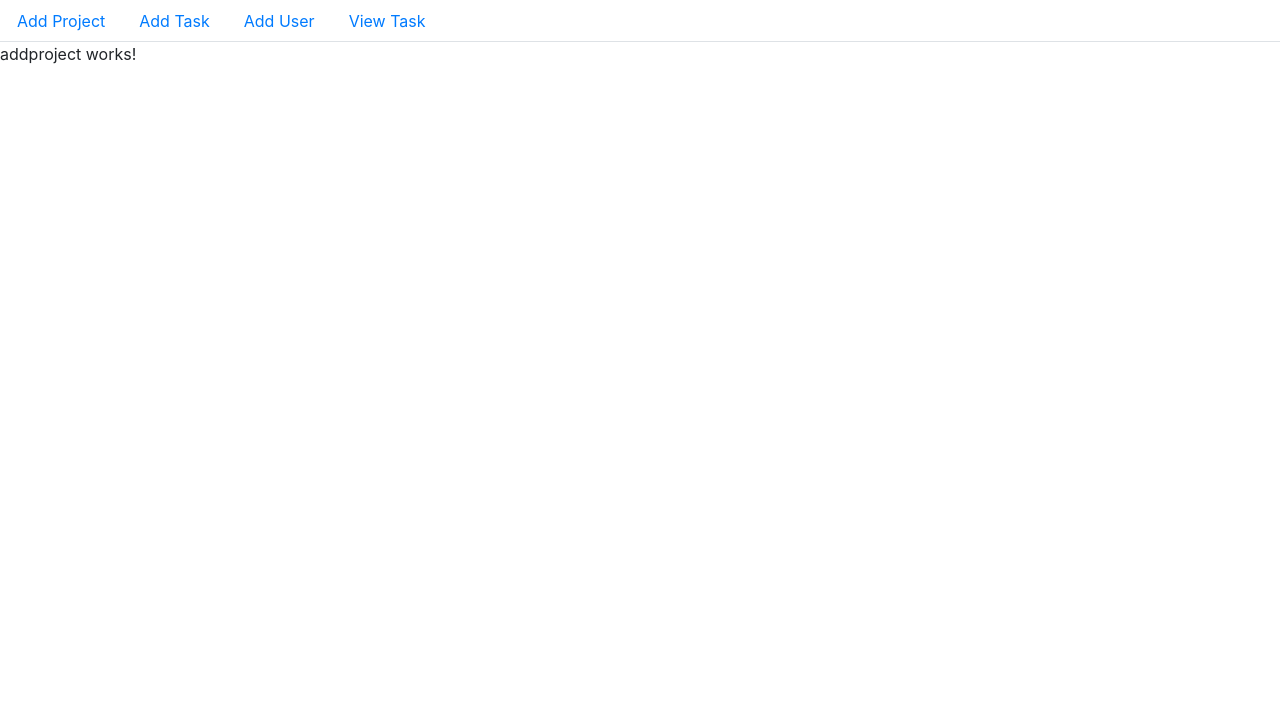
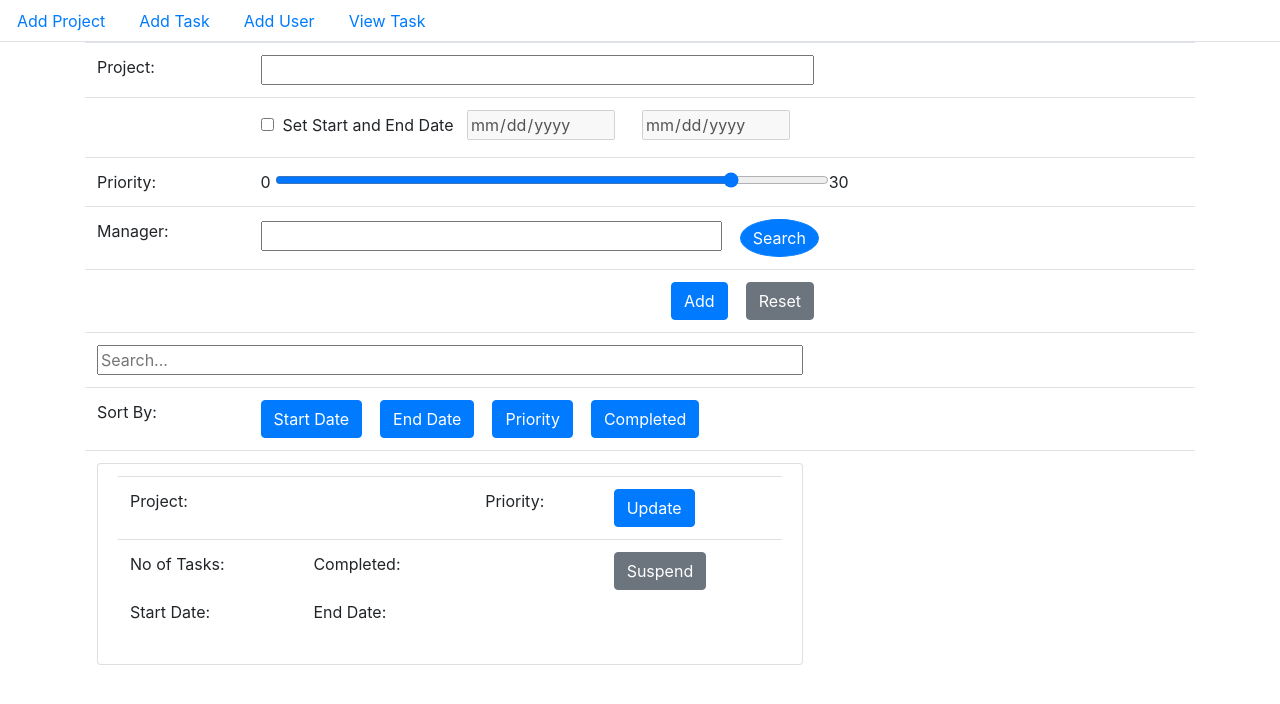
Before and after one commit to abhinavjoshi90/ProjectManagerUI, an Angular app: page / in a window 1280 px wide. Shown: the top 704 px of the page. Built offline with nearby package versions, Linux system fonts and the light colour scheme.

Commit message:
Add project screen UI changes

```diff
--- a/src/app/UI/addproject/addproject.component.html
+++ b/src/app/UI/addproject/addproject.component.html
@@ -1,3 +1,112 @@
-<p>
-  addproject works!
-</p>
+<div class="container">
+  <table class="table">
+    <tr>
+      <td>
+        Project:
+      </td>
+      <td>
+        <input type="text" id="prjName" style="width:60%" />
+      </td>
+    </tr>
+    <tr>
+      <td>
+      </td>
+      <td>
+        <input type="checkbox" name="chkSetDate" id="chkSetDate" />
+        &nbsp;<label for="chkSetDate"> Set Start and End Date</label>
+        &nbsp;&nbsp;<input type="date" disabled="true" id="prjStrtDt" placeholder="Start Date" />
+        &nbsp; &nbsp; &nbsp;<input type="date" disabled="true" id="prjEndDt" placeholder="End Date" />
+      </td>
+    </tr>
+    <tr>
+      <td>
+        Priority:
+      </td>
+      <td>
+        <span>0 </span>
+        <input type="range" id="prjPriority" name="Priority" style="width:60%" min="0" max="30" value="25" />
+        <span>30 </span>
+      </td>
+    </tr>
+    <tr>
+      <td>
+        Manager:
+      </td>
+      <td>
+        <input type="text" id="prjManager" style="width:50%" />
+        &nbsp;&nbsp;
+        <button type="button" id="btnMngrSrch" class="btn btn-primary" style="border-radius:50%">Search</button>
+      </td>
+    </tr>
+    <tr>
+      <td>
+      </td>
+      <td>
+        <div style="width:60%;text-align:right">
+          <button type="button" id="btnAddPrj" class="btn btn-primary">Add</button>
+          &nbsp;&nbsp;
+          <button type="button" id="btnAddPrj" class="btn btn-secondary">Reset</button>
+        </div>
+      </td>
+    </tr>
+    <tr>
+      <td colspan="2">
+        <input type="text" id="srchProject" style="width:65%" placeholder="Search..." />
+      </td>
+    </tr>
+    <tr>
+      <td>
+        Sort By:
+      </td>
+      <td>
+        <button type="button" id="btnSortStrtDt" class="btn btn-primary">Start Date</button> &nbsp;&nbsp;
+        <button type="button" id="btnSortEndDt" class="btn btn-primary">End Date</button> &nbsp;&nbsp;
+        <button type="button" id="btnSortPri" class="btn btn-primary">Priority</button> &nbsp;&nbsp;
+        <button type="button" id="btnSortCmp" class="btn btn-primary">Completed</button> &nbsp;&nbsp;
+      </td>
+    </tr>
+    <tr>
+      <td colspan="2">
+        <div style="width:65%">
+          <ul class="list-group">
+            <li class="list-group-item">
+              <div >
+                <table class="table">
+                  <tr>
+                    <td colspan="2">
+                      Project: <span id="prjName"></span>
+                    </td>
+                    <td>
+                      Priority: <span id="prjPri"></span>
+                    </td>
+                    <td>
+                      <button type="button" id="btnprjUpdt" class="btn btn-primary">Update</button>
+                    </td>
+                  </tr>
+                  <tr>
+                    <td>
+                      No of Tasks:
+                      <br />
+                      <br />
+                      Start Date:
+                    </td>
+                    <td>
+                      Completed:
+                      <br />
+                      <br />
+                      End Date:
+                    </td>
+                    <td></td>
+                    <td>
+                      <button type="button" id="btnprjSus" class="btn btn-secondary">Suspend</button>
+                    </td>
+                  </tr>
+                </table>
+              </div>
+            </li>
+          </ul>
+        </div>
+      </td>
+    </tr>
+  </table>
+</div>
```
